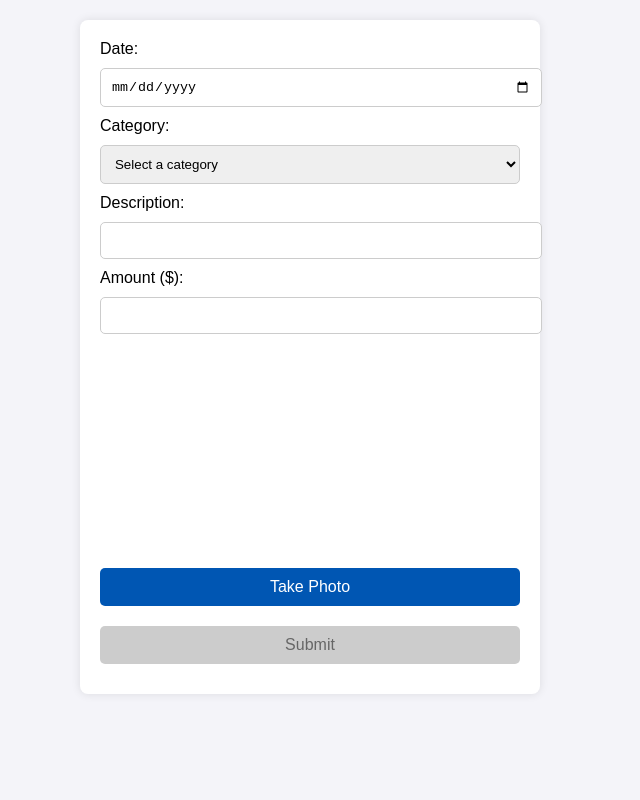
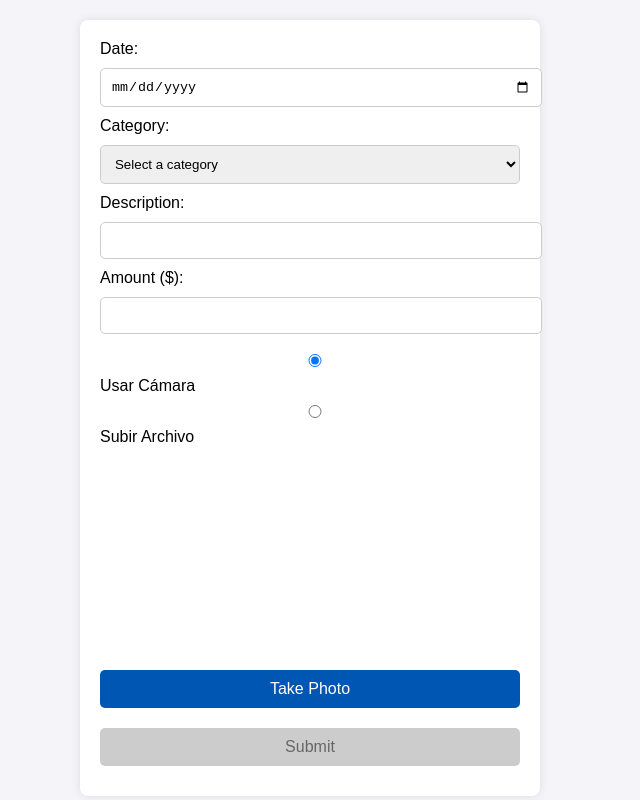
Before and after one commit to ricardoyepezz/upload-expenses-app, a React (Create React App) app: page / in a window 1280 px wide. Shown: the whole page, without its empty margins (330-970 px from the left). Built offline with nearby package versions, Linux system fonts and the light colour scheme; no server answers.

Commit message:
feat: upload file feat

```diff
--- a/src/app/components/ExpenseForm.js
+++ b/src/app/components/ExpenseForm.js
@@ -1,4 +1,3 @@
-// ExpenseForm.js
 import React, { useState } from 'react';
 import Camera from './Camera';
 import DateInput from './DateInput';
@@ -12,13 +11,32 @@ const ExpenseForm = () => {
     const [description, setDescription] = useState('');
     const [amount, setAmount] = useState('');
     const [imageURL, setImageURL] = useState('');
-    const [key, setKey] = useState(0);
+    const [uploadMethod, setUploadMethod] = useState('camera');  // 'camera' o 'file'
     const spreadsheetId = process.env.REACT_APP_SPREADSHEET_ID
     const sheetName = 'Hoja1'
 
     const handlePhotoUploaded = (url) => {
         setImageURL(url);
-        setKey(prevKey => prevKey + 1);
+    };
+
+    const handleFileChange = (e) => {
+        const file = e.target.files[0];
+        if (file) {
+            const formData = new FormData();
+            formData.append('file', file);
+
+            fetch('https://upload-expenses-app.rj.r.appspot.com/upload', {
+                method: 'POST',
+                body: formData,
+            })
+                .then(response => response.json())
+                .then(data => {
+                    setImageURL(data.url);  // Notifica al formulario la URL de la imagen subida
+                })
+                .catch(err => {
+                    console.error('Error uploading file:', err);
+                });
+        }
     };
 
     const isFormValid = () => date && category && amount && imageURL;
@@ -71,7 +89,21 @@ const ExpenseForm = () => {
             <CategoryDropdown value={category} onChange={e => setCategory(e.target.value)} />
             <DescriptionInput value={description} onChange={e => setDescription(e.target.value)} />
             <AmountInput value={amount} onChange={e => setAmount(e.target.value)} />
-            <Camera key={key} onPhotoUploaded={handlePhotoUploaded} />
+            <div>
+                <label>
+                    <input type="radio" checked={uploadMethod === 'camera'} onChange={() => setUploadMethod('camera')} />
+                    Usar Cámara
+                </label>
+                <label>
+                    <input type="radio" checked={uploadMethod === 'file'} onChange={() => setUploadMethod('file')} />
+                    Subir Archivo
+                </label>
+            </div>
+            {uploadMethod === 'camera' ? (
+                <Camera onPhotoUploaded={handlePhotoUploaded} />
+            ) : (
+                <input type="file" accept="image/*,application/pdf" onChange={handleFileChange} />
+            )}
             <button type="submit" disabled={!isFormValid()}>Submit</button>
         </form>
     );
```
